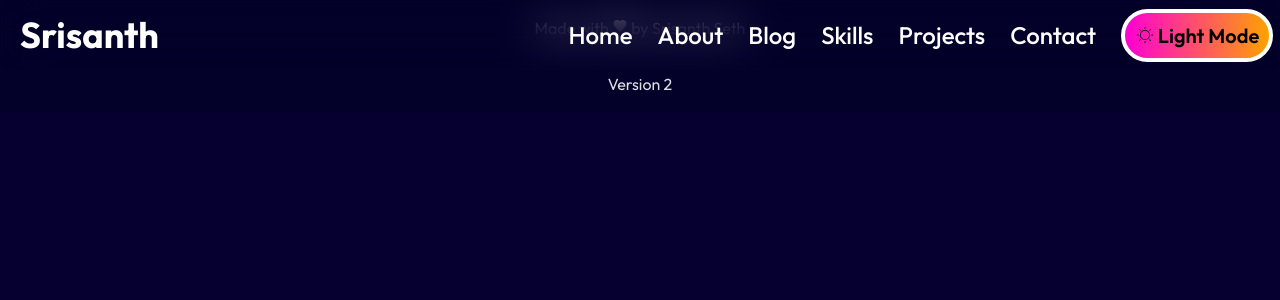
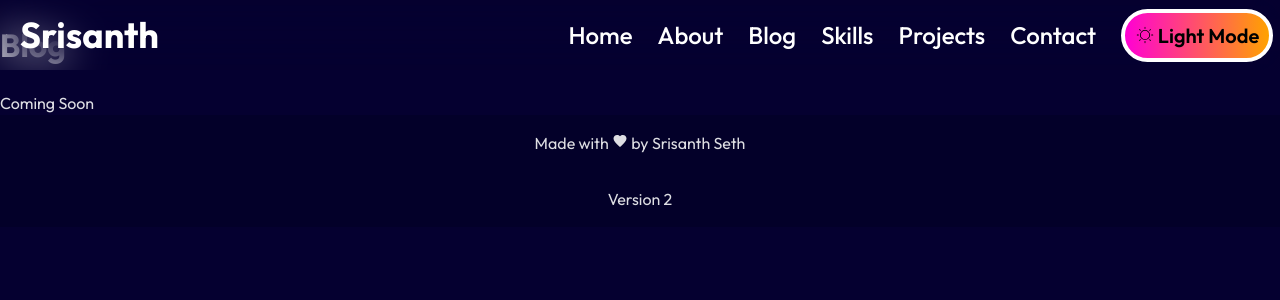
Before and after one commit to sri766/portfolio-v2, a React (Vite) app: page /blog in a window 1280 px wide. Shown: the top 300 px of the page. Built offline with nearby package versions, Linux system fonts and the light colour scheme.

Commit message:
blog update & contact me page

```diff
--- a/src/components/card/Card.jsx
+++ b/src/components/card/Card.jsx
@@ -1,5 +1,6 @@
 import React from 'react'
 import './style.scss'
+import { FaCode,FaExternalLinkAlt} from "react-icons/fa";
 
 const Card = ({mode,projects}) => {
 
@@ -20,8 +21,8 @@ const Card = ({mode,projects}) => {
                             <h4>{item.subtitle}</h4>
                         </div>
                         <div className="card_link_github">
-                            <a href={item.link}>Visit</a>
-                            <a href={item.github}>Github</a>
+                            <a href={item.link}><FaExternalLinkAlt />Visit</a>
+                            <a href={item.github}><FaCode />Github</a>
                         </div>
                         <div className='card_desc'>
                             <p>{item.description}</p>
--- a/src/components/data/Data.jsx
+++ b/src/components/data/Data.jsx
@@ -24,7 +24,7 @@ export const projects = [
       tag: "Frontend",
       subtitle: "React, Node.js, TMDB Api, Sass",
       description:
-        "",
+        "Explore the world of cinema with the Movie Explorer App, a sophisticated React application powered by Redux and integrated with The Movie Database (TMDB) API. This feature-rich application provides users with an immersive and seamless experience as they navigate through a vast collection of movies and TV shows.",
       image: "./assets/movie-db.png",
       link: "https://jsbootcamp.com",
       github:''
--- a/src/pages/blog/Blog.jsx
+++ b/src/pages/blog/Blog.jsx
@@ -5,7 +5,12 @@ const Blog = ({mode,blog}) => {
 
   return (
     <div className='blog'>
-
+      <div className='title'>
+        <h1>Blog</h1>
+      </div>
+      <div className='blog-container'>
+        Coming Soon
+      </div>
     </div>
   )
 }
```
